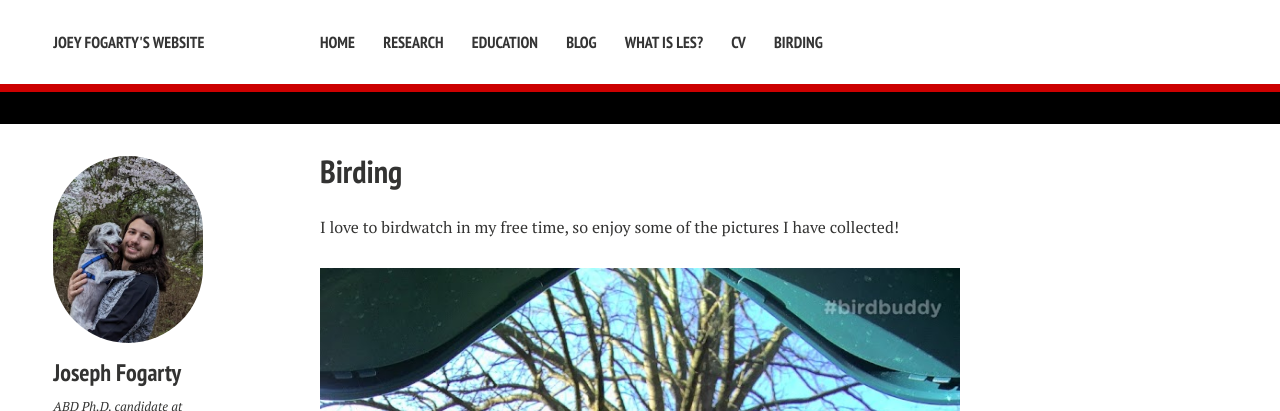
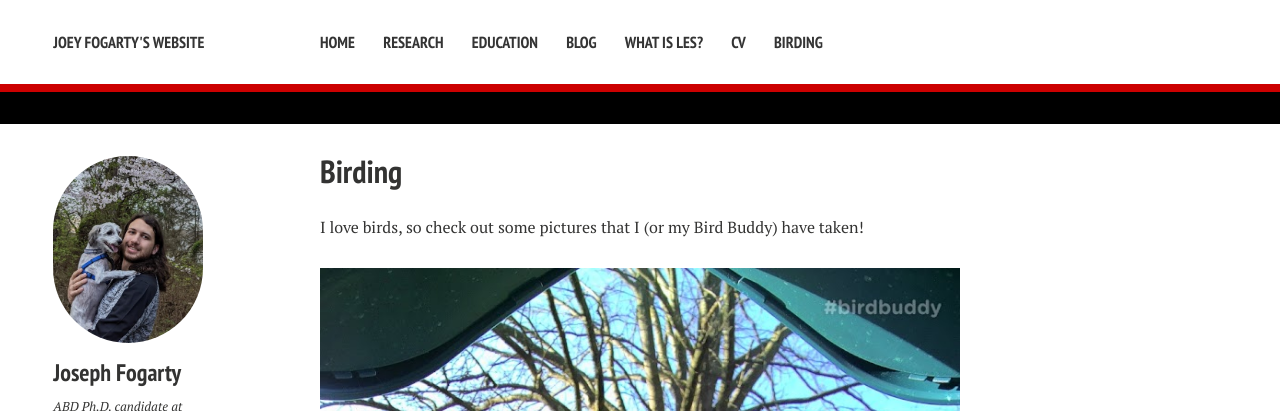
Before and after one commit to josephfogarty/josephfogarty.github.io, a Jekyll site: the page built from birding.md, in a window 1280 px wide and 900 px high. Shown: the top 411 px of the window. Built offline with Jekyll 4.4.1, drawn with Linux system fonts in a browser that asks for light colours; nearby versions of some CDN libraries.

Commit message:
Update birding.md

```diff
--- a/birding.md
+++ b/birding.md
@@ -4,7 +4,7 @@ title: Birding
 excerpt: "Picutre of Birds"
 ---
 
-I love to birdwatch in my free time, so enjoy some of the pictures I have collected!
+I love birds, so check out some pictures that I (or my Bird Buddy) have taken!
 
 ![A House Finch trying to catch its food](/images/bird_pics/bb_20230218.jpg)
 A House Finch trying to catch its food
```
